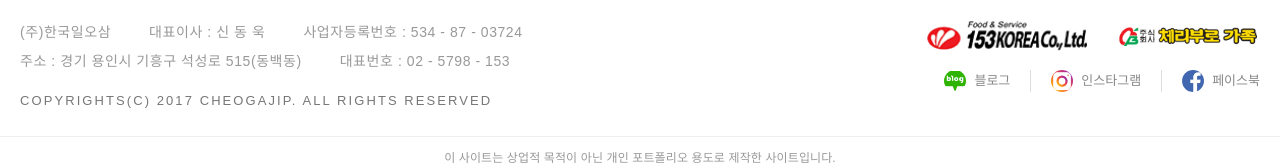
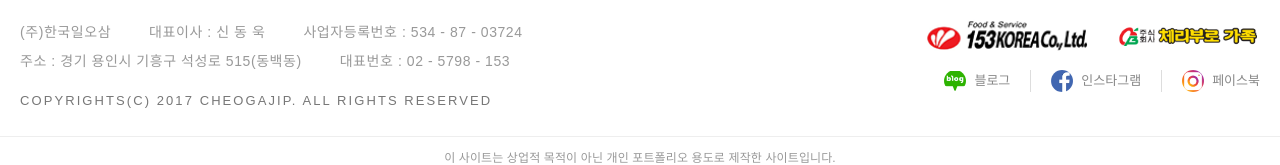
Before and after one commit to dbsjtmzkf/firstClass, a plain HTML site: page Cheogatjip/index.html in a window 1280 px wide. Shown: the part 4467-4632 px from the top of the page. Drawn offline with Linux system fonts and the light colour scheme; a web font is replaced by a local one.

Commit message:
Correct Instagram and Facebook footer icon mapping

```diff
--- a/Cheogatjip/index.html
+++ b/Cheogatjip/index.html
@@ -314,8 +314,8 @@
             </div>
             <div class="footer-social-links" aria-label="소셜 미디어">
                 <a href="https://m.blog.naver.com/n_amy_oung/223731982533" target="_blank" rel="noopener noreferrer"><img class="footer-social-image" src="img/footer-blog-icon.webp" alt="">블로그</a>
-                <a href="https://www.instagram.com/cheogajip_go/" target="_blank" rel="noopener noreferrer"><img class="footer-social-image" src="img/footer-facebook-icon.webp" alt="">인스타그램</a>
-                <a href="https://www.facebook.com/Cheogajib/?locale=ko_KR" target="_blank" rel="noopener noreferrer"><img class="footer-social-image" src="img/footer-instagram-icon.webp" alt="">페이스북</a>
+                <a href="https://www.instagram.com/cheogajip_go/" target="_blank" rel="noopener noreferrer"><img class="footer-social-image" src="img/footer-instagram-icon.webp" alt="">인스타그램</a>
+                <a href="https://www.facebook.com/Cheogajib/?locale=ko_KR" target="_blank" rel="noopener noreferrer"><img class="footer-social-image" src="img/footer-facebook-icon.webp" alt="">페이스북</a>
             </div>
         </div>
     </div>
```
